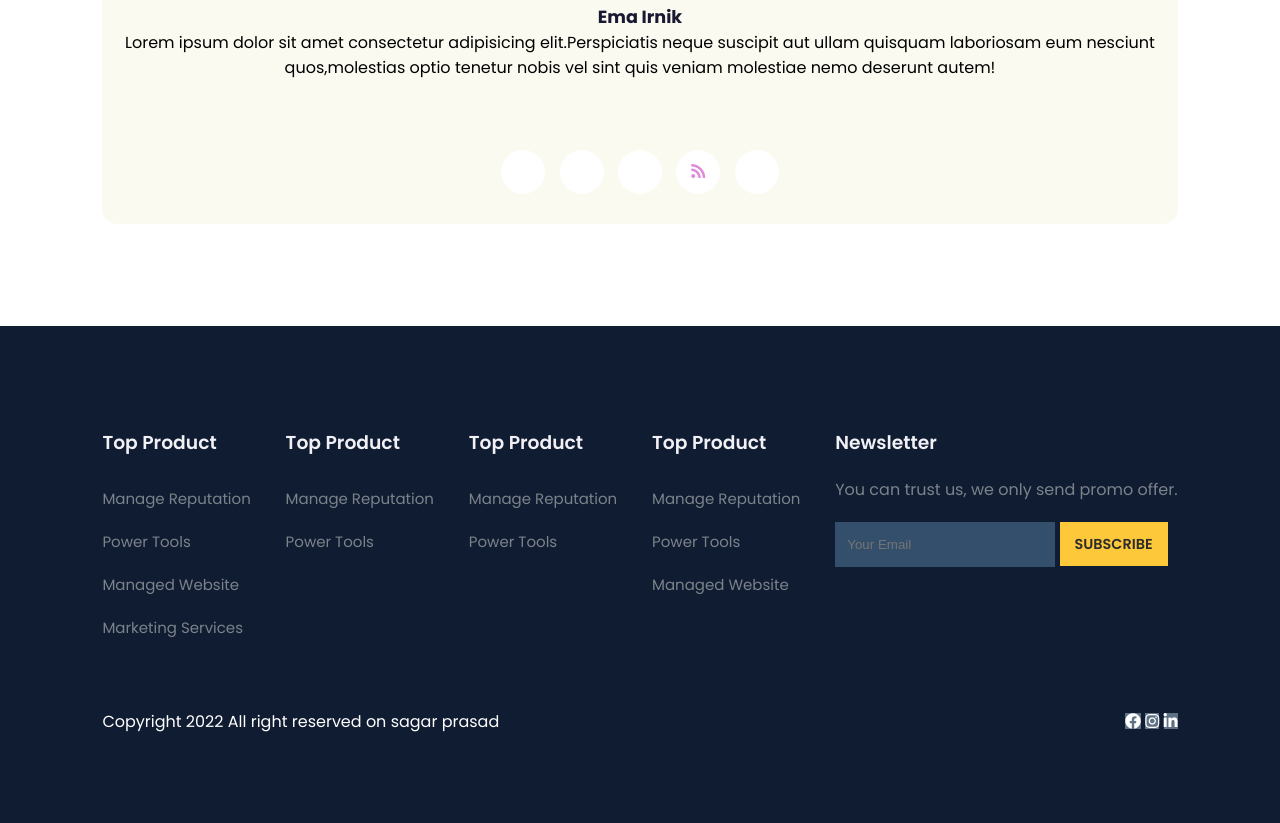
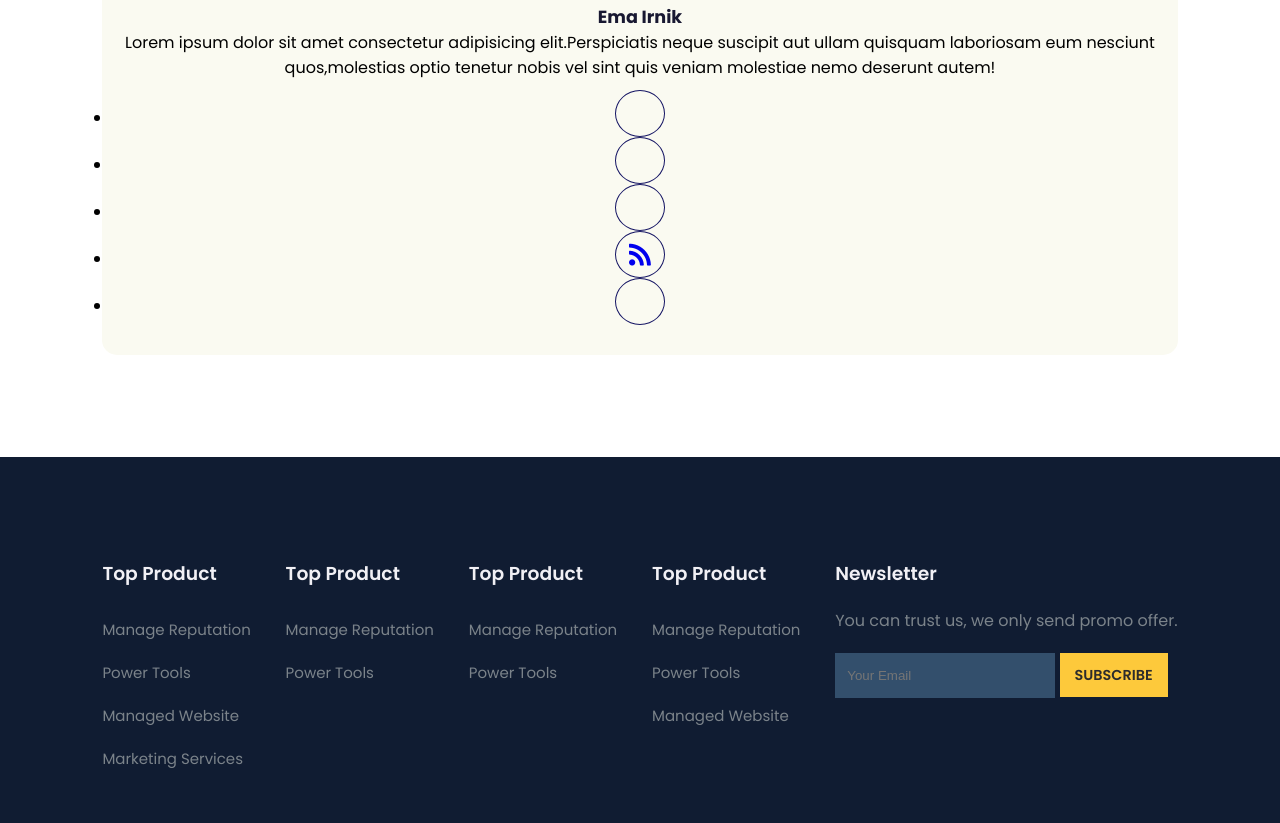
Before and after one commit to Parveen43r/getrepaid, a plain HTML site: page index.html in a window 1280 px wide. Shown: the part 3256-4079 px from the top of the page. Drawn offline with nearby package versions, Linux system fonts and the light colour scheme.

Commit message:
Update style.css

```diff
--- a/style.css
+++ b/style.css
@@ -345,33 +345,27 @@ nav .navigation ul li a:hover {
     border-radius: 15px;
 }
 
-ul.pro-links li {
-  display: inline-block;
-  margin: 0px 5px;
+.pro-links {
+    margin-top: 10px;
 }
 
-ul.pro-links {
-  text-align: center;
-  margin-top: 70px;
+.pro-links i {
+    padding: 10px 13px;
+    border: 1px solid rgb(21, 21, 100);
+    cursor: pointer;
+    transition: 0.3s ease;
+    border-radius: 50%;
+    font-size: 25px;
+    line-height: 25px;
+    width: calc(var(--icon-size, 25px) + (2 * var(--icon-padding, .5em)));
 }
 
-ul.pro-links li a {
-  width: 44px;
-  height: 44px;
-  display: inline-block;
-  text-align: center;
-  line-height: 44px;
-  background-color: #fff;
-  color: #dc8cdb;
-  border-radius: 50%;
-  transition: all .5s;
+.pro-links i:hover {
+    background: rgb(21, 21, 100);
+    color: #fff;
+    border: 1px solid rgb(21, 21, 100);
+    cursor: pointer;
 }
-
-ul.pro-links li a:hover {
-  background-color: #dc8cdb;
-  color: #fff;
-}
-
 /* footer */
 
 footer {
```
